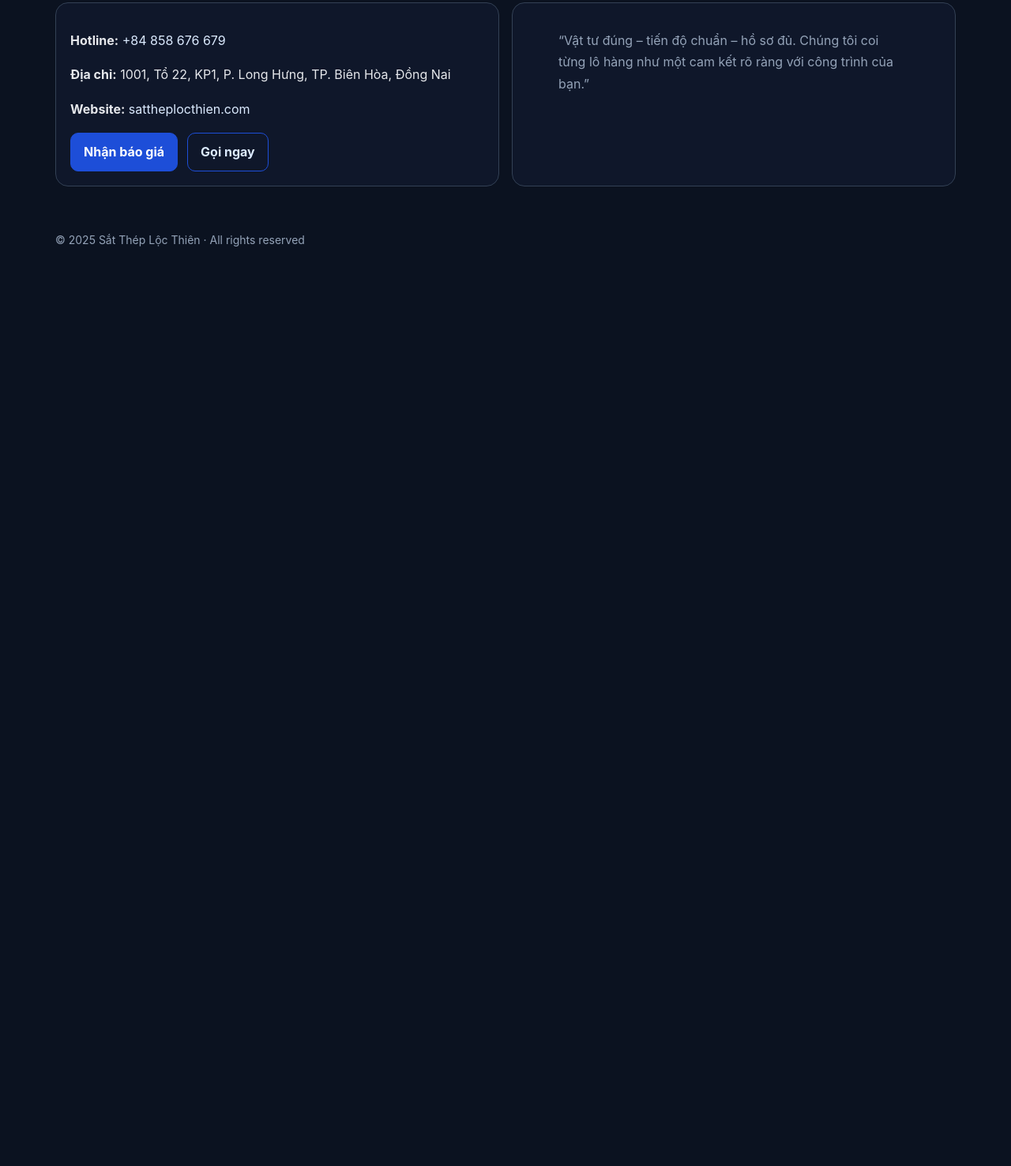
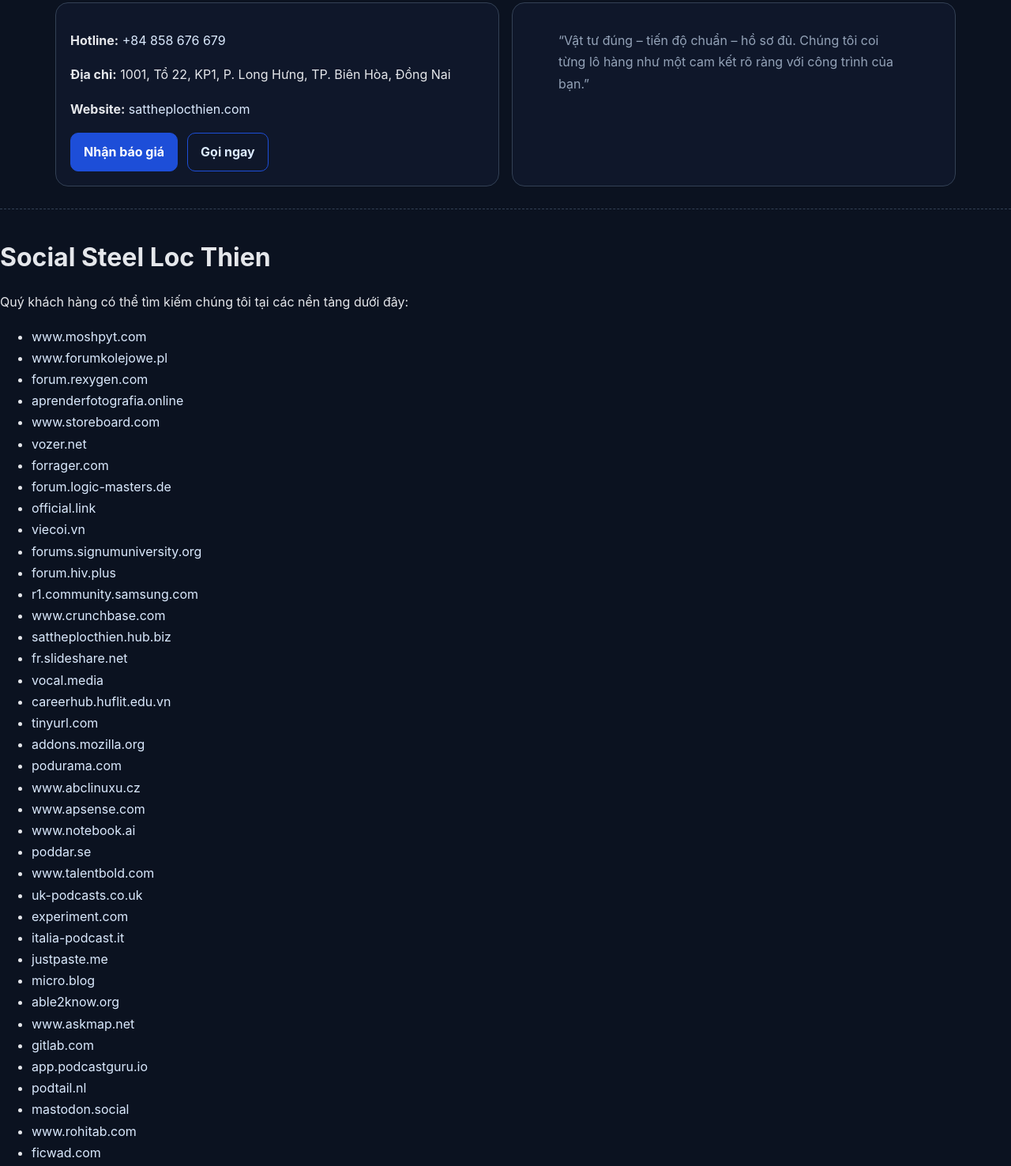
Before and after one commit to sattheplocthien/sattheplocthien, a plain HTML site: page index.html in a window 1280 px wide. Shown: the part 2625-4101 px from the top of the page at 79% size. Before the commit the page ends 2969 px from the top, so only its background shows below. Drawn offline with Linux system fonts and the light colour scheme.

Commit message:
Update index.html

```diff
--- a/index.html
+++ b/index.html
@@ -2,6 +2,7 @@
 <html lang="vi">
 <head>
   <meta charset="utf-8" />
+  <meta name="google-site-verification" content="nRVp7SnC33nfyDYeiwhNkEfgzntBQuopco0FK-EuuPo" />
   <meta name="viewport" content="width=device-width, initial-scale=1" />
   <title>Sắt Thép Lộc Thiên – Giải pháp vật tư thép cho nhà thầu & nhà máy</title>
   <meta name="description" content="Lộc Thiên cung cấp ống thép, thép hộp, thép hình, thép tấm, phụ kiện và dịch vụ gia công theo bản vẽ. Đồng hành từ khâu bóc tách khối lượng đến giao nhận tại công trường ở miền Nam Việt Nam." />
@@ -234,7 +235,7 @@
         <div class="panel">
           <p><strong>Hotline:</strong> <a href="tel:+84858676679">+84 858 676 679</a></p>
           <p><strong>Địa chỉ:</strong> 1001, Tổ 22, KP1, P. Long Hưng, TP. Biên Hòa, Đồng Nai</p>
-          <p><strong>Website:</strong> <a href="https://sattheplocthien.com" target="_blank" rel="noopener">sattheplocthien.com</a></p>
+          <p><strong>Website:</strong> <a href="https://sattheplocthien.com" target="_blank" >sattheplocthien.com</a></p>
           <div class="cta">
             <a class="btn btn-primary" href="https://zalo.me/0858676679" target="_blank" rel="noopener">Nhận báo giá</a>
             <a class="btn btn-ghost" href="tel:+84858676679">Gọi ngay</a>
@@ -245,6 +246,51 @@
         </div>
       </div>
     </section>
+    <section>
+      <h2>Social Steel Loc Thien</h2>
+      <p class="muted">Quý khách hàng có thể tìm kiếm chúng tôi tại các nền tảng dưới đây:</p>
+      <ul>
+        <li><a href="https://www.moshpyt.com/user/sattheplocthien" target="_blank">www.moshpyt.com</a></li>
+<li><a href="https://www.forumkolejowe.pl/user-20231.html" target="_blank">www.forumkolejowe.pl</a></li>
+<li><a href="https://forum.rexygen.com/user/sattheplocthien" target="_blank">forum.rexygen.com</a></li>
+<li><a href="https://aprenderfotografia.online/usuarios/sattheplocthien/profile/" target="_blank">aprenderfotografia.online</a></li>
+<li><a href="https://www.storeboard.com/sattheplocthien" target="_blank">www.storeboard.com</a></li>
+<li><a href="https://vozer.net/members/sattheplocthien.59816/" target="_blank">vozer.net</a></li>
+<li><a href="https://forrager.com/members/sattheplocthien/profile/" target="_blank">forrager.com</a></li>
+<li><a href="https://forum.logic-masters.de/member.php?action=profile&uid=1850" target="_blank">forum.logic-masters.de</a></li>
+<li><a href="https://official.link/sattheplocthien" target="_blank">official.link</a></li>
+<li><a href="https://viecoi.vn/gioi-thieu-cong-ty/cong-ty-sat-thep-loc-thien-798547.html" target="_blank">viecoi.vn</a></li>
+<li><a href="https://forums.signumuniversity.org/index.php?members/sattheplocthien.14564/#about" target="_blank">forums.signumuniversity.org</a></li>
+<li><a href="https://forum.hiv.plus/user/sattheplocthien" target="_blank">forum.hiv.plus</a></li>
+<li><a href="https://r1.community.samsung.com/t5/user/viewprofilepage/user-id/173938786" target="_blank">r1.community.samsung.com</a></li>
+<li><a href="https://www.crunchbase.com/organization/sat-thep-loc-thien" target="_blank">www.crunchbase.com</a></li>
+<li><a href="https://sattheplocthien.hub.biz/" target="_blank">sattheplocthien.hub.biz</a></li>
+<li><a href="https://fr.slideshare.net/sattheplocthien" target="_blank">fr.slideshare.net</a></li>
+<li><a href="https://vocal.media/authors/sat-thep-loc-thien" target="_blank">vocal.media</a></li>
+<li><a href="https://careerhub.huflit.edu.vn/employer/sattheplocthien/" target="_blank">careerhub.huflit.edu.vn</a></li>
+<li><a href="https://tinyurl.com/sattheplocthien" target="_blank">tinyurl.com</a></li>
+<li><a href="https://addons.mozilla.org/en-US/firefox/user/19512206/" target="_blank">addons.mozilla.org</a></li>
+<li><a href="https://podurama.com/podcast/stelllocthien-i-220520827511" target="_blank">podurama.com</a></li>
+<li><a href="https://www.abclinuxu.cz/lide/sattheplocthien" target="_blank">www.abclinuxu.cz</a></li>
+<li><a href="https://www.apsense.com/user/sattheplocthien" target="_blank">www.apsense.com</a></li>
+<li><a href="https://www.notebook.ai/@sattheplocthien" target="_blank">www.notebook.ai</a></li>
+<li><a href="https://poddar.se/podcast/stelllocthien" target="_blank">poddar.se</a></li>
+<li><a href="https://www.talentbold.com/sat-thep-loc-thien-26639-cpn" target="_blank">www.talentbold.com</a></li>
+<li><a href="https://uk-podcasts.co.uk/podcast/stelllocthien" target="_blank">uk-podcasts.co.uk</a></li>
+<li><a href="https://experiment.com/users/ssattheplocthien" target="_blank">experiment.com</a></li>
+<li><a href="https://italia-podcast.it/podcast/stelllocthien" target="_blank">italia-podcast.it</a></li>
+<li><a href="https://justpaste.me/zUQs5" target="_blank">justpaste.me</a></li>
+<li><a href="https://micro.blog/sattheplocthien" target="_blank">micro.blog</a></li>
+<li><a href="https://able2know.org/user/sattheplocthien/" target="_blank">able2know.org</a></li>
+<li><a href="http://www.askmap.net/location/7543962/viet-nam/sat-thep-loc-thien" target="_blank">www.askmap.net</a></li>
+<li><a href="https://gitlab.com/sattheplocthien1" target="_blank">gitlab.com</a></li>
+<li><a href="https://app.podcastguru.io/podcast/stelllocthien-1839359770" target="_blank">app.podcastguru.io</a></li>
+<li><a href="https://podtail.nl/podcast/stelllocthien" target="_blank">podtail.nl</a></li>
+<li><a href="https://mastodon.social/@sattheplocthien" target="_blank">mastodon.social</a></li>
+<li><a href="http://www.rohitab.com/discuss/user/2166745-ongthep/" target="_blank">www.rohitab.com</a></li>
+<li><a href="https://ficwad.com/a/sattheplocthien" target="_blank">ficwad.com</a></li>
+      </ul>
+
   </main>
 
   <footer class="wrap">
```
